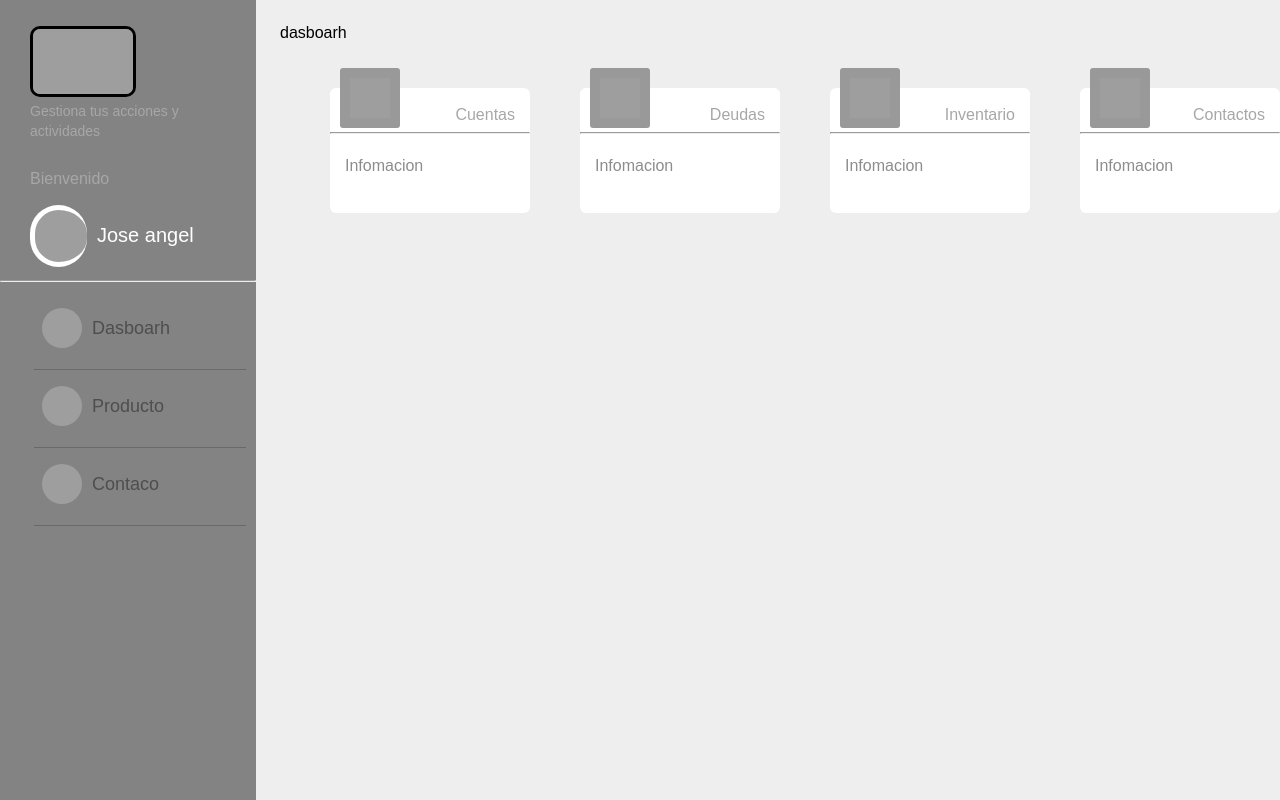
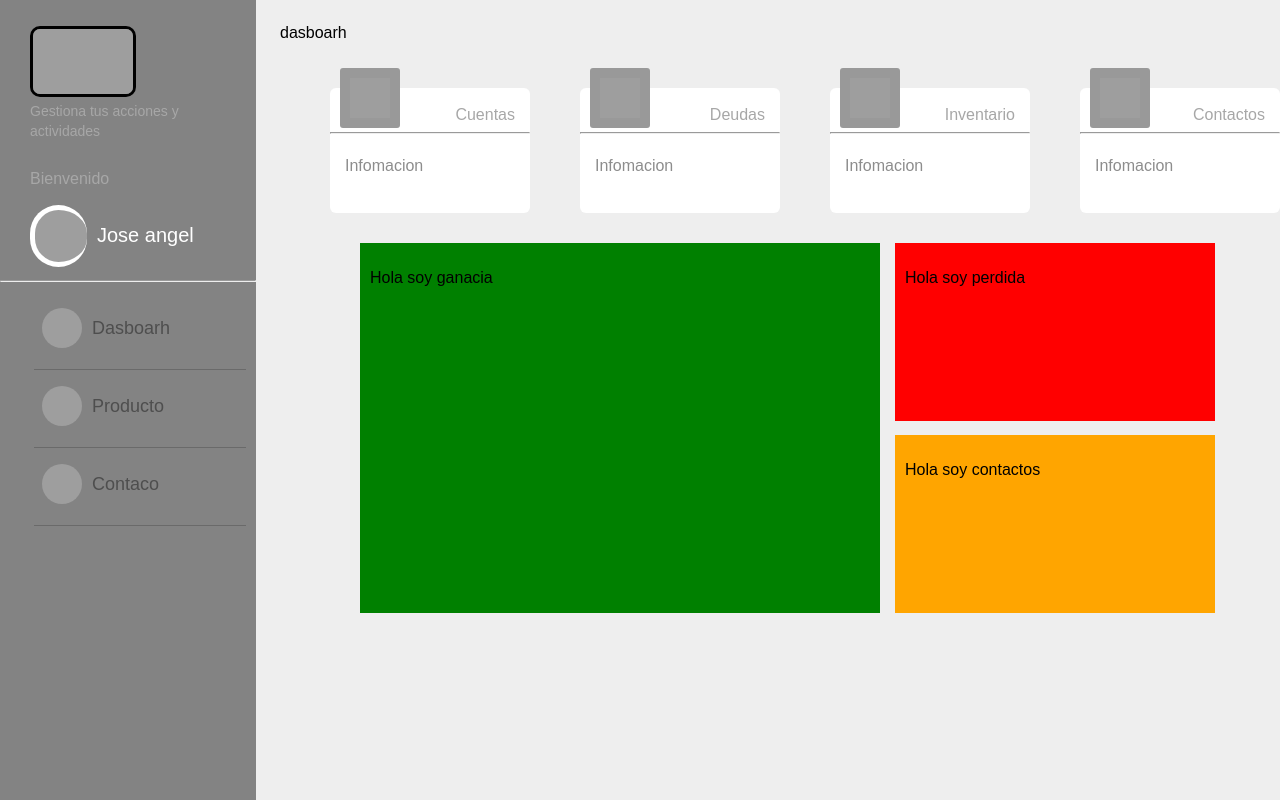
Before and after one commit to joseAL520/practicandoFormulario, an Angular app: page /invetari/dasboarh in a window 1280 px wide. Built offline with nearby package versions, Linux system fonts and the light colour scheme; grey boxes are pictures that could not be loaded.

Commit message:
estilo del apartado de graficas

```diff
--- a/src/app/inventari/dasboarh/dasboarh.component.html
+++ b/src/app/inventari/dasboarh/dasboarh.component.html
@@ -2,4 +2,5 @@
 <div class="contiener">
     <p>dasboarh</p>
     <app-inventari-dasboarh-cart></app-inventari-dasboarh-cart>
+    <app-inventario-dasboarh-graficas></app-inventario-dasboarh-graficas>
 </div>
--- a/src/app/inventari/dasboarh/dasboarh.component.ts
+++ b/src/app/inventari/dasboarh/dasboarh.component.ts
@@ -1,12 +1,13 @@
 import { Component } from '@angular/core';
 import { CartComponent } from "./cart/cart.component";
+import { GraficasComponent } from "./graficas/graficas.component";
 
 @Component({
     selector: 'app-dasboarh',
     standalone: true,
     templateUrl: './dasboarh.component.html',
     styleUrl: './dasboarh.component.css',
-    imports: [CartComponent]
+    imports: [CartComponent, GraficasComponent]
 })
 export  default class DasboarhComponent {
 
--- /dev/null
+++ b/src/app/inventari/dasboarh/graficas/graficas.component.css
@@ -0,0 +1,37 @@
+.conteiner-grafic{
+    display: flex;
+    justify-content: center;
+    margin: 10px;
+    padding: 20px 10px 10px 10px ;
+
+}
+
+
+.grafic-conteiner-ganacias{
+    width: 500px;
+    height: 350px;
+    background: green;
+    padding: 10px;
+    margin-left: 15px;
+}
+
+.grafic-conteiner-perdida{
+    width: 300px;
+    height: 158px;
+    background: red;
+    padding: 10px;
+    margin-left: 15px;
+}
+
+.grafic-conteiner-contactos{
+    width: 300px;
+    height: 158px;
+    background: orange;
+    padding: 10px;
+    margin-left: 15px;
+
+
+    position: absolute;
+    right: 65px;
+    bottom: 20px;
+}
--- /dev/null
+++ b/src/app/inventari/dasboarh/graficas/graficas.component.html
@@ -0,0 +1,15 @@
+<div class="conteiner-grafic">
+
+    <div class="grafic-conteiner-ganacias">
+        <p>Hola soy ganacia</p>
+    </div>
+
+    <div class="grafic-conteiner-perdida">
+        <p>Hola soy perdida</p>
+    </div>
+
+    <div class="grafic-conteiner-contactos">
+        <p>Hola soy contactos</p>
+    </div>
+
+</div>
```
Also changed, not shown: src/app/inventari/dasboarh/graficas/graficas.component.ts (added, +12 -0 lines).
